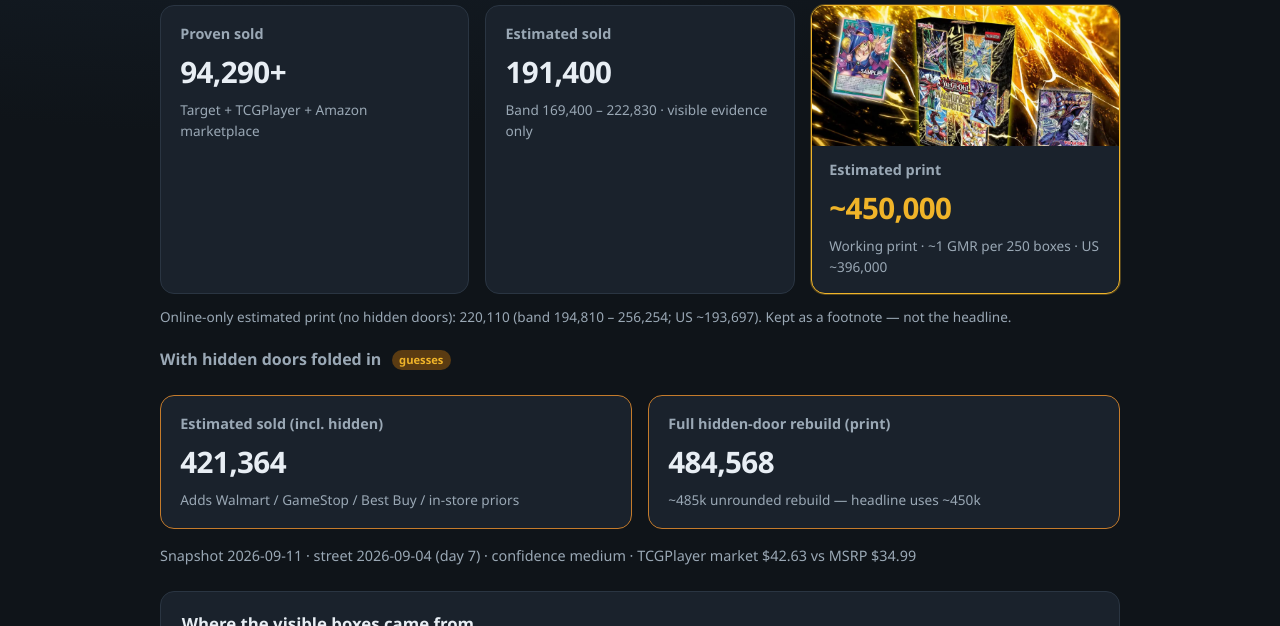
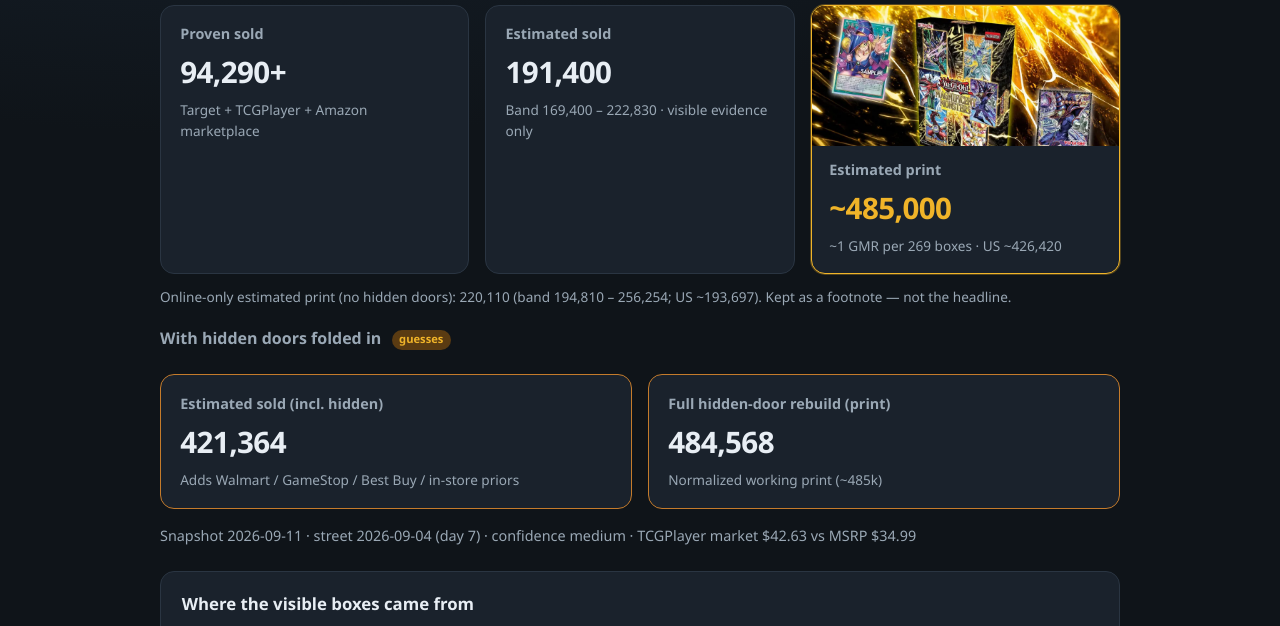
Before and after one commit to mastersquidwardo-blip/mamo-supply-tracker, a plain HTML site: page docs/index.html in a window 1280 px wide. Shown: the part 117-743 px from the top of the page. Drawn offline with Linux system fonts and the light colour scheme.

Commit message:
Normalize working print to ~485k (~1 GMR per 269)

```diff
--- a/docs/index.html
+++ b/docs/index.html
@@ -6,7 +6,7 @@
   <title>Magnificent Monsters Estimated Supply</title>
   <meta name="description" content="Americas tuck-box supply estimate for Yu-Gi-Oh! Magnificent Monsters." />
   <meta name="twitter:card" content="summary_large_image" />
-  <link rel="stylesheet" href="site/styles.css?v=450k" />
+  <link rel="stylesheet" href="site/styles.css?v=485k" />
 </head>
 <body>
   <header class="top compact">
@@ -50,7 +50,7 @@
       <article class="card warn">
         <h2>Full hidden-door rebuild (print)</h2>
         <p class="big" id="print-hidden">—</p>
-        <p class="hint">~485k unrounded rebuild — headline uses ~450k</p>
+        <p class="hint">Normalized working print (~485k)</p>
       </article>
     </section>
 
@@ -145,6 +145,6 @@
   <footer class="wrap foot">
     <p>Living tracker · updates from dated snapshots · not affiliated with Konami.</p>
   </footer>
-  <script src="site/app.js?v=450k"></script>
+  <script src="site/app.js?v=485k"></script>
 </body>
 </html>
--- a/docs/site/app.js
+++ b/docs/site/app.js
@@ -30,7 +30,7 @@ async function boot() {
   const printHeadline = wp.americas != null ? wp.americas : r.estimated_print;
   document.getElementById("print").textContent = "~" + fmt(printHeadline);
   document.getElementById("print-band").textContent =
-    `Working print · ~1 GMR per ${fmt(wp.boxes_per_gmr || 250)} boxes · US ~${fmt(wp.us_approx || r.us_print)}`;
+    `~1 GMR per ${fmt(wp.boxes_per_gmr || 269)} boxes · US ~${fmt(wp.us_approx || r.us_print)}`;
 
   const onlineOnly = r.estimated_print_online_only;
   const note = document.getElementById("online-only-note");
@@ -96,12 +96,12 @@ async function boot() {
 
   if (g) {
     document.getElementById("gmr-confirmed").textContent = fmt(g.confirmed_americas_serials);
-    const opened = g.implied_boxes_opened_mid_450k != null ? g.implied_boxes_opened_mid_450k : g.implied_boxes_opened_mid;
+    const opened = g.implied_boxes_opened_mid;
     document.getElementById("gmr-opened").textContent = fmt(opened);
     document.getElementById("gmr-band").textContent =
       `Band ${fmt(g.implied_boxes_opened_low)} – ${fmt(g.implied_boxes_opened_high)} (if ${Math.round((g.public_report_share_mid || 0.25) * 100)}% of pulls go public; boxes opened, not sealed sold)`;
     document.getElementById("gmr-rate").textContent =
-      `≈ 1 GMR per ${fmt(wp.boxes_per_gmr || g.boxes_per_gmr_at_450k || 250)} boxes at the ~450k working print`;
+    `≈ 1 GMR per ${fmt(wp.boxes_per_gmr || 269)} boxes at the ~485k working print`;
   }
 
   const notes = document.getElementById("notes");
--- a/docs/site/snapshot.json
+++ b/docs/site/snapshot.json
@@ -33,10 +33,10 @@
     "estimated_sold": 191400,
     "estimated_sold_low": 169400,
     "estimated_sold_high": 222830,
-    "estimated_print": 450000,
-    "estimated_print_low": 400000,
-    "estimated_print_high": 485000,
-    "us_print": 396000,
+    "estimated_print": 485000,
+    "estimated_print_low": 420000,
+    "estimated_print_high": 520000,
+    "us_print": 426800,
     "estimated_print_online_only": 220110,
     "estimated_print_online_only_low": 194810,
     "estimated_print_online_only_high": 256254,
@@ -58,13 +58,13 @@
     "public_report_share_mid": 0.25,
     "implied_pulled_mid": 168.0,
     "off_market_mid": 109.0,
-    "boxes_per_gmr_at_450k": 250.0,
-    "boxes_per_gmr_at_print": 269.20454545454544,
-    "implied_boxes_opened_mid_450k": 42000.0,
-    "implied_boxes_opened_mid": 45226.346666666665,
-    "implied_boxes_opened_low": 28266.466666666667,
-    "implied_boxes_opened_high": 75377.24444444444,
-    "working_print_round": 450000,
+    "boxes_per_gmr_at_450k": 269.44444444444446,
+    "boxes_per_gmr_at_print": 269.44444444444446,
+    "implied_boxes_opened_mid_450k": null,
+    "implied_boxes_opened_mid": 45266.66666666667,
+    "implied_boxes_opened_low": 28291.666666666668,
+    "implied_boxes_opened_high": 75444.44444444445,
+    "working_print_round": 485000,
     "status": "bridge from confirmed Americas serials \u2014 censored kept iffy",
     "note": "Uses confirmed Americas serial identities from the serial tracker. Bands boxes opened, not boxes sold. Europe E-serials excluded."
   },
@@ -129,10 +129,12 @@
     "note": "Full hidden-door rebuild (~421k sold / ~485k print); headline print rounded to 450k"
   },
   "working_print": {
-    "americas": 450000,
-    "label": "Working Americas print (hidden doors / ~1 GMR per 250 boxes)",
-    "us_approx": 396000,
-    "boxes_per_gmr": 250,
-    "basis": "1,800 Americas serials \u00d7 ~250 boxes; aligned with hidden-door rebuild (~485k rounded to 450k)"
+    "americas": 485000,
+    "americas_display": 485000,
+    "label": "Hidden-door Americas print (normalized)",
+    "us_approx": 426420,
+    "boxes_per_gmr": 269.4,
+    "basis": "Full hidden-door rebuild: Target in-store lift + Walmart/GameStop/Best Buy priors + unsold factor",
+    "americas_exact": 484568
   }
 }
```
